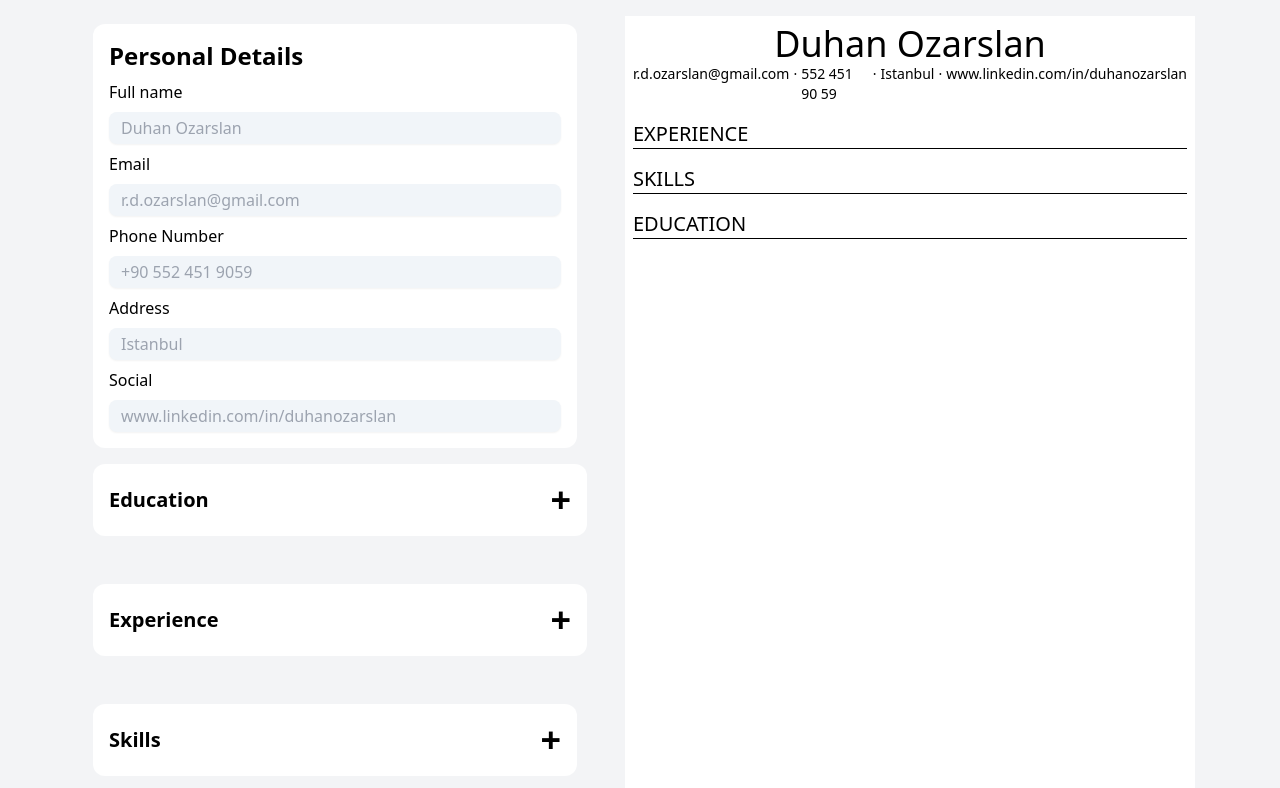
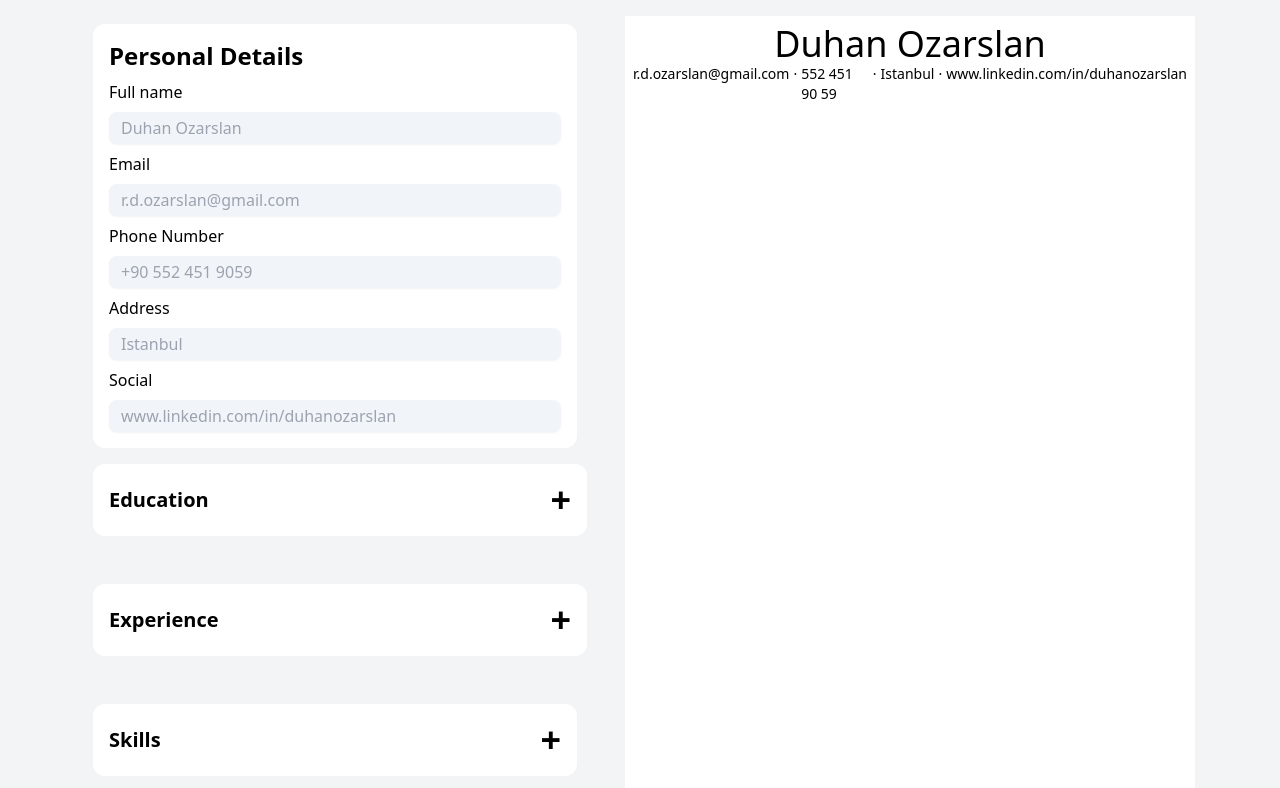
Before and after one commit to dhnozr/CVMaker, a React (Vite) app: page / in a window 1280 px wide. Shown: the top 788 px of the page. Built offline with nearby package versions, Linux system fonts and the light colour scheme.

Commit message:
exp and other componets not showıng of without data

```diff
--- a/src/App.jsx
+++ b/src/App.jsx
@@ -84,6 +84,7 @@ function App() {
           {/* top section end */}
 
           {/* show experience */}
+          {experiences.length >= 1 ? (
             <div className='mb-4'>
               <h2 className='text-xl uppercase border-b border-black mb-2'>Experience</h2>
               {experiences.map((exp, index) => (
@@ -103,12 +104,17 @@ function App() {
                   <div className='flex items-center gap-4 '>
                     <p>{exp?.description}</p>
                   </div>
+                  {exp.details.map((exp, index) => (
+                    <li>{exp}</li>
+                  ))}
                 </div>
               ))}
             </div>
+          ) : null}
 
           {/* show skills */}
 
+          {skills.length >= 1 ? (
             <div className='mb-4'>
               <h2 className='text-xl uppercase border-b border-black mb-2'>Skills</h2>
               {skills.map((skill, index) => (
@@ -136,8 +142,10 @@ function App() {
                 </div>
               ))}
             </div>
+          ) : null}
 
           {/* show education  */}
+          {schools.length >= 1 ? (
             <div>
               <h2 className='text-xl uppercase border-b border-black mb-2'>Education</h2>
               {schools.map((school, index) => (
@@ -160,6 +168,7 @@ function App() {
                 </div>
               ))}
             </div>
+          ) : null}
         </div>
       </div>
     </>
```
Lines whose indentation alone changed are shown as unchanged.
